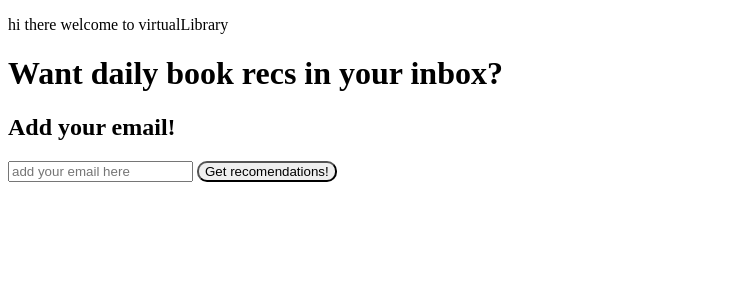
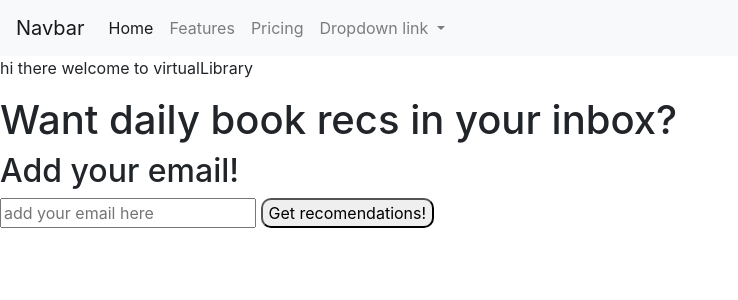
Before and after one commit to adhithin/virtualLibrary, a Flask app: page / in a window 1280 px wide. Shown: the top 300 px of the page, without its empty margins (0-738 px from the left). Run offline with Flask 2, Linux system fonts and the light colour scheme; some libraries are stand-ins or nearby versions.

Commit message:
worked on home page

```diff
--- a/templates/index.html
+++ b/templates/index.html
@@ -3,9 +3,41 @@
 <head>
     <meta charset="UTF-8">
     <title>virtualLibrary</title>
+    <link rel="stylesheet" href="https://maxcdn.bootstrapcdn.com/bootstrap/4.0.0/css/bootstrap.min.css" integrity="sha384-Gn5384xqQ1aoWXA+058RXPxPg6fy4IWvTNh0E263XmFcJlSAwiGgFAW/dAiS6JXm" crossorigin="anonymous">
+    <script src="https://cdn.jsdelivr.net/npm/bootstrap@5.0.0-beta2/dist/js/bootstrap.bundle.min.js" integrity="sha384-b5kHyXgcpbZJO/tY9Ul7kGkf1S0CWuKcCD38l8YkeH8z8QjE0GmW1gYU5S9FOnJ0" crossorigin="anonymous"></script>
+
 
 </head>
 <body>
+<nav class="navbar navbar-expand-lg navbar-light bg-light">
+    <a class="navbar-brand" href="#">Navbar</a>
+    <button class="navbar-toggler" type="button" data-toggle="collapse" data-target="#navbarNavDropdown" aria-controls="navbarNavDropdown" aria-expanded="false" aria-label="Toggle navigation">
+        <span class="navbar-toggler-icon"></span>
+    </button>
+    <div class="collapse navbar-collapse" id="navbarNavDropdown">
+        <ul class="navbar-nav">
+            <li class="nav-item active">
+                <a class="nav-link" href="#">Home <span class="sr-only">(current)</span></a>
+            </li>
+            <li class="nav-item">
+                <a class="nav-link" href="#">Features</a>
+            </li>
+            <li class="nav-item">
+                <a class="nav-link" href="#">Pricing</a>
+            </li>
+            <li class="nav-item dropdown">
+                <a class="nav-link dropdown-toggle" href="#" id="navbarDropdownMenuLink" data-toggle="dropdown" aria-haspopup="true" aria-expanded="false">
+                    Dropdown link
+                </a>
+                <div class="dropdown-menu" aria-labelledby="navbarDropdownMenuLink">
+                    <a class="dropdown-item" href="#">Action</a>
+                    <a class="dropdown-item" href="#">Another action</a>
+                    <a class="dropdown-item" href="#">Something else here</a>
+                </div>
+            </li>
+        </ul>
+    </div>
+</nav>
 
 <p> hi there welcome to virtualLibrary </p>
 
```
